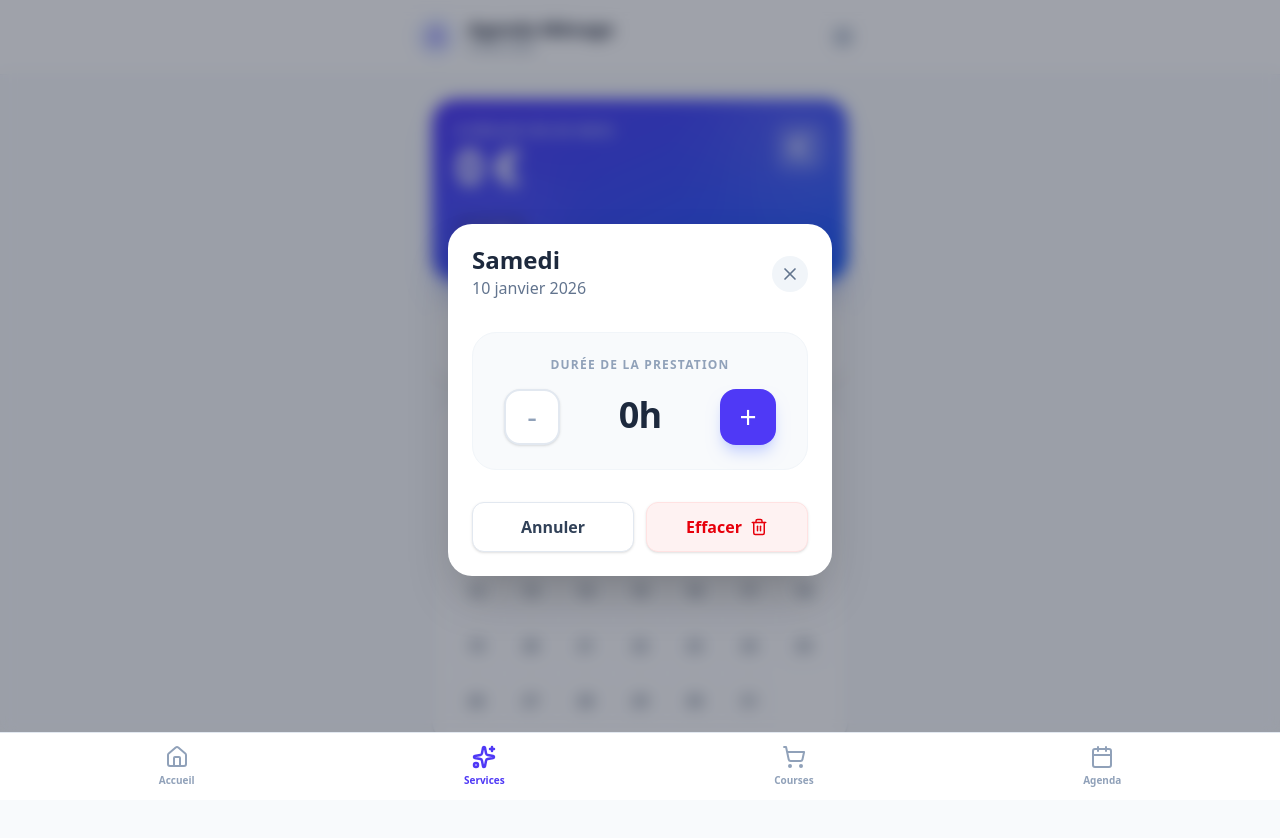
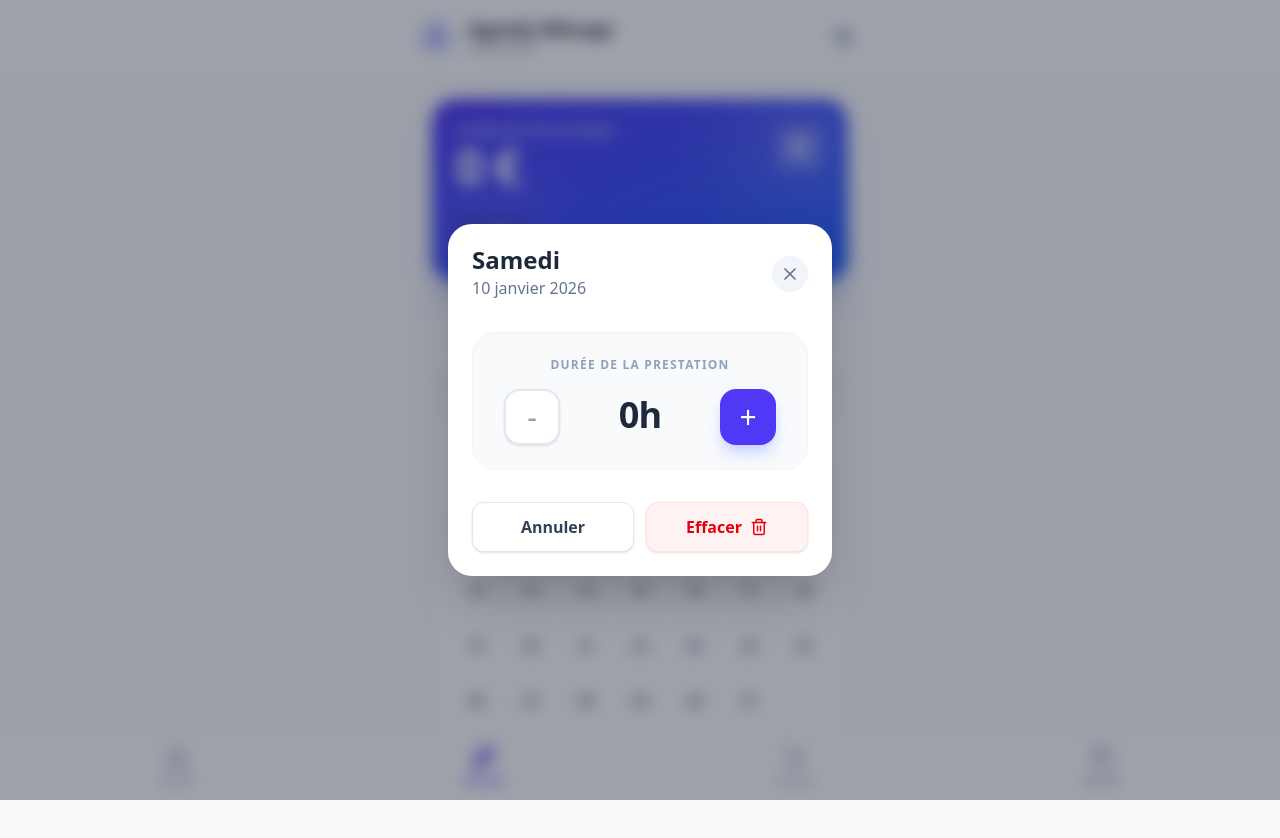
Before and after one commit to SamSamsung/FamilyOS, a React (Vite) app: page /services in a window 1280 px wide. Both pictures are taken after a click on the button "10". Shown: the top 838 px of the page. Built offline with nearby package versions, Linux system fonts and the light colour scheme; no server answers.

Commit message:
Petits fixes

```diff
--- a/src/pages/services.jsx
+++ b/src/pages/services.jsx
@@ -244,7 +244,7 @@ export default function Payement() {
     <div className="min-h-screen bg-slate-50 pb-20 font-sans text-slate-800 select-none">
 
       {/* HEADER SIMPLIFIÉ */}
-      <header className="bg-white px-6 py-4 sticky top-0 z-10 border-b border-slate-100">
+      <header className="bg-white px-6 py-4 sticky top-0 z-40 border-b border-slate-100">
         <div className="max-w-md mx-auto flex justify-between items-center">
           <div className="flex items-center gap-3">
             <div className="bg-indigo-100 p-2.5 rounded-full text-indigo-600">
@@ -396,7 +396,7 @@ export default function Payement() {
 
       {/* MODAL EDITION */}
       {selectedDate && (
-        <div className="fixed inset-0 z-50 flex items-end sm:items-center justify-center pointer-events-none">
+        <div className="fixed inset-0 z-[100] flex items-end sm:items-center justify-center pointer-events-none">
           {/* Backdrop avec flou */}
           <div
             className="absolute inset-0 bg-slate-900/40 backdrop-blur-sm pointer-events-auto transition-opacity"
```
Also changed, not shown: vercel.json (added).
